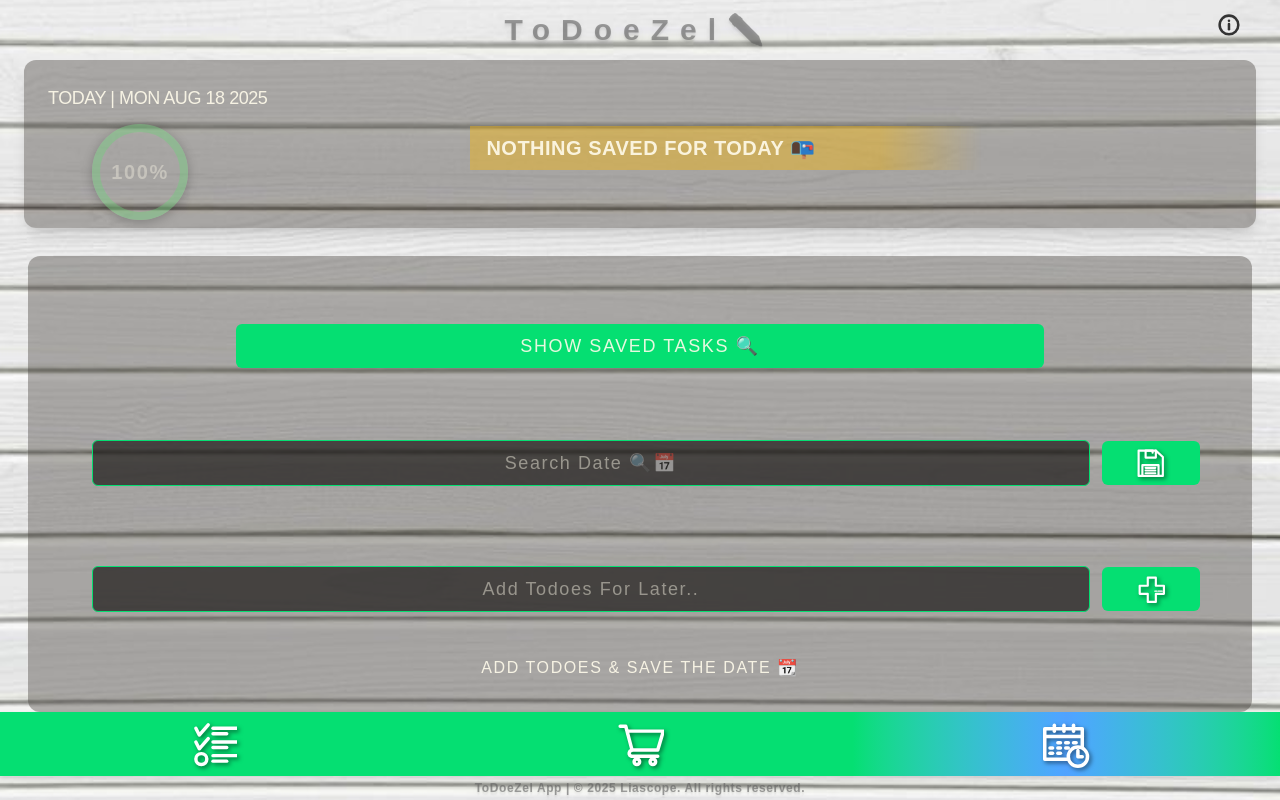
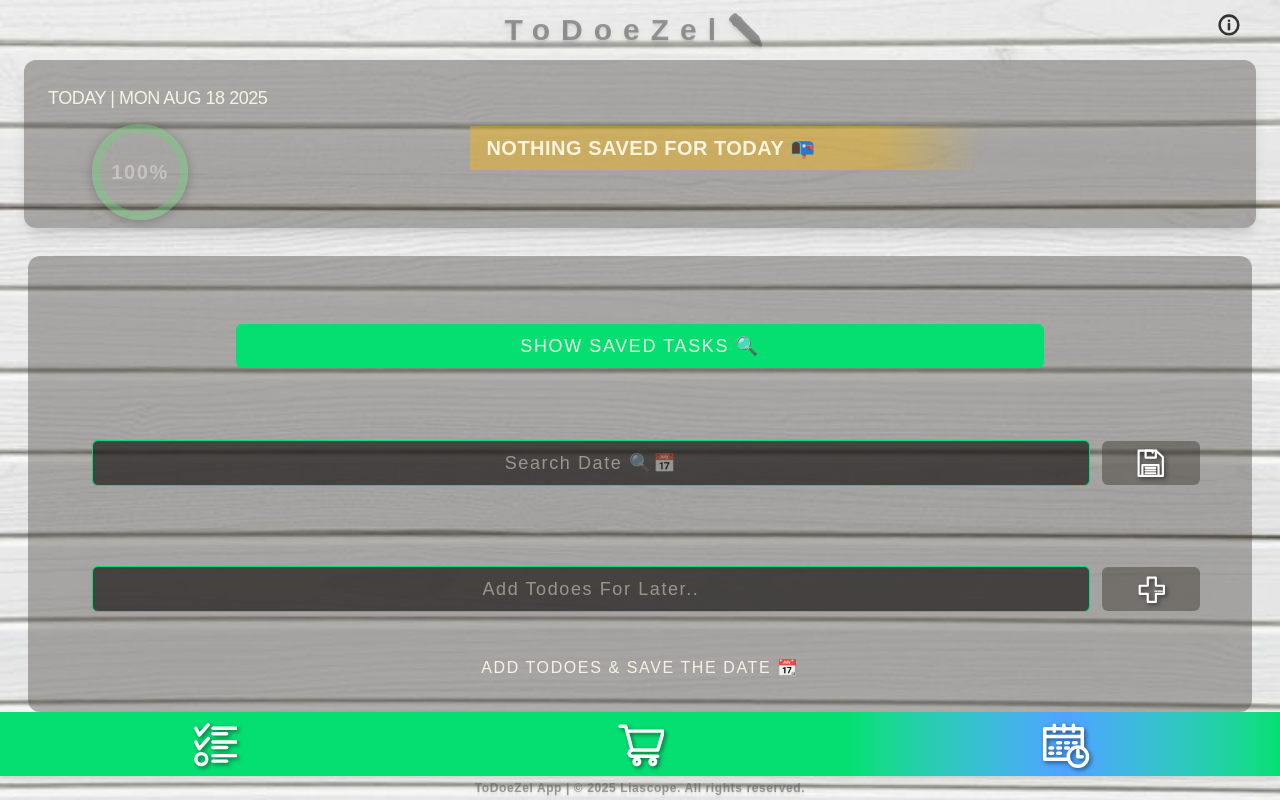
Before and after one commit to liascope/todoezel-react, a Next.js app: page /do-later in a window 1280 px wide. Built offline with nearby package versions, Linux system fonts and the light colour scheme; a web font is replaced by a local one.

Commit message:
disabled button fn

```diff
--- a/app/_components/Button.js
+++ b/app/_components/Button.js
@@ -1,11 +1,11 @@
-export default function Button({ children, onClick, disabledOnDefault = false, textSize = 'text-xl' }) {
+export default function Button({ children, onClick, disabledOnDefault = false, customStyle = 'text-xl' }) {
 
   return (
     <button
       onClick={onClick}
       disabled={disabledOnDefault}
       className={` bg-green-400 hover:bg-blue-400 py-2 transition-colors duration-300 ease-in-out rounded-sm sm:rounded-md flex justify-center items-center w-18 sm:w-28
- cursor-pointer mr-1 sm:mx-2 disabled:bg-stone-700/50 disabled:cursor-not-allowed ${textSize}`}
+ cursor-pointer mr-1 sm:mx-2 disabled:bg-stone-700/50 disabled:cursor-not-allowed ${customStyle}`}
     >
       {children}
     </button>
--- a/app/_components/ButtonQuery.js
+++ b/app/_components/ButtonQuery.js
@@ -1,9 +1,15 @@
-import { useState } from "react"
+import { useEffect, useState } from "react"
 import Button from "./Button";
 import { generateUUID } from "../_lib/hooks/config";
 // reusable Comp for Todoes, Shop, Do-Later
 export default function ButtonQuery({setTasks, tasks, placeholder}){
 const [query, setQuery] = useState('')
+const [disabled, setDisabled] = useState(true)
+
+useEffect(()=>{
+if (query.trim() === '') {setDisabled(true)} else setDisabled(false);
+},[query])
+
 function handleQuery(e){
   e.preventDefault();
   if (query.trim() === '') return;
@@ -15,7 +21,7 @@ function handleQuery(e){
             value={query}
             onChange={(e) => setQuery(e.target.value)}
           />
-          <Button onClick={handleQuery}><svg filter="drop-shadow(2px 2px 2px rgba(0,0,0,0.5))" className="w-[19px] h-[19px] sm:w-[28px] sm:h-[28px]" viewBox="0 0 52 52" xmlns="http://www.w3.org/2000/svg">
+          <Button onClick={handleQuery}       disabledOnDefault={disabled}><svg filter="drop-shadow(2px 2px 2px rgba(0,0,0,0.5))" className="w-[19px] h-[19px] sm:w-[28px] sm:h-[28px]" viewBox="0 0 52 52" xmlns="http://www.w3.org/2000/svg">
   <g stroke="white" strokeWidth="4" strokeLinecap="round" strokeLinejoin="round" fill="none">
      <polyline points="50,35 50,20 35,20 35,5 20,5 20,20 5,20 5,35 20,35 20,50 35,50 35,35 50,35"></polyline>
      <line x1="33" y1="30" x2="37" y2="30" stroke="white" strokeWidth="2" />
--- a/app/_components/HeaderDoLater.js
+++ b/app/_components/HeaderDoLater.js
@@ -1,7 +1,7 @@
 'use client'
 import Link from "next/link"
 import ToggleList from "./ToggleList";
-import { useState } from "react";
+import { useEffect, useState } from "react";
 import ButtonQuery from "./ButtonQuery";
 import Button from "./Button";
 import { useTodaysTasks } from "../_lib/hooks/context/TodaysProvider";
@@ -10,6 +10,12 @@ export default function HeaderDoLater() {
   const [date, setDate] = useState('')
   const [doLater, setDoLater] = useState([])
   const {savedTasks, setSavedTasks} = useTodaysTasks()
+const [disabled, setDisabled] = useState(true)
+
+useEffect(()=>{
+  if (doLater.length === 0 || date.trim() === '') {setDisabled(true)} else setDisabled(false)
+},[doLater, date])
+
 
   function handleSave(e) {
     e.preventDefault();
@@ -53,7 +59,7 @@ export default function HeaderDoLater() {
           value={date}
           onChange={(e) => setDate(e.target.value)}
         />
-        <Button onClick={handleSave}><svg filter="drop-shadow(2px 2px 2px rgba(0,0,0,0.5))" className="w-[19px] h-[19px] sm:w-[28px] sm:h-[28px]"  viewBox="0 0 52 52" xmlns="http://www.w3.org/2000/svg">
+        <Button onClick={handleSave} disabledOnDefault={disabled}><svg filter="drop-shadow(2px 2px 2px rgba(0,0,0,0.5))" className="w-[19px] h-[19px] sm:w-[28px] sm:h-[28px]"  viewBox="0 0 52 52" xmlns="http://www.w3.org/2000/svg">
   <g stroke="white" strokeWidth="4" strokeLinecap="round" strokeLinejoin="round" fill="none">
      <polyline points="3,3 3,50 48,50 48,15 35,3 3,3"></polyline>
       <polyline points="35,3 35,16 16,16 16,3 29,3 29,7"></polyline>
```
